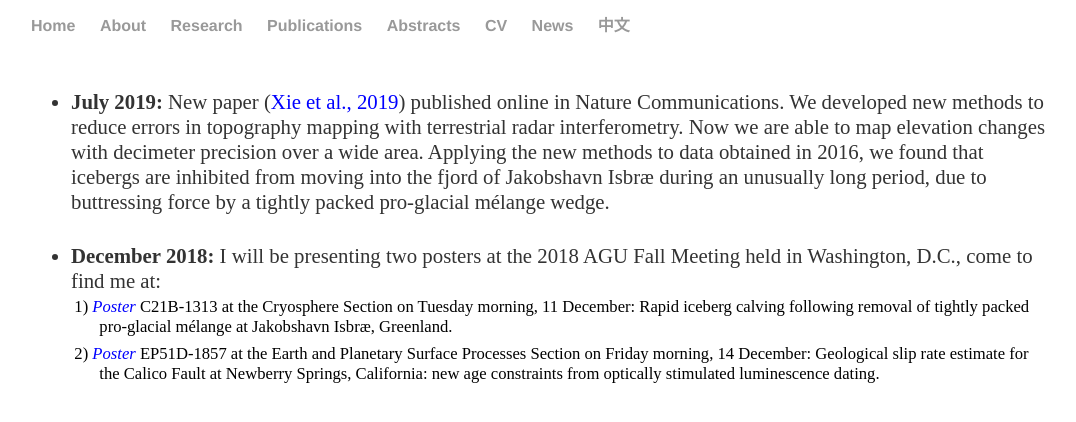
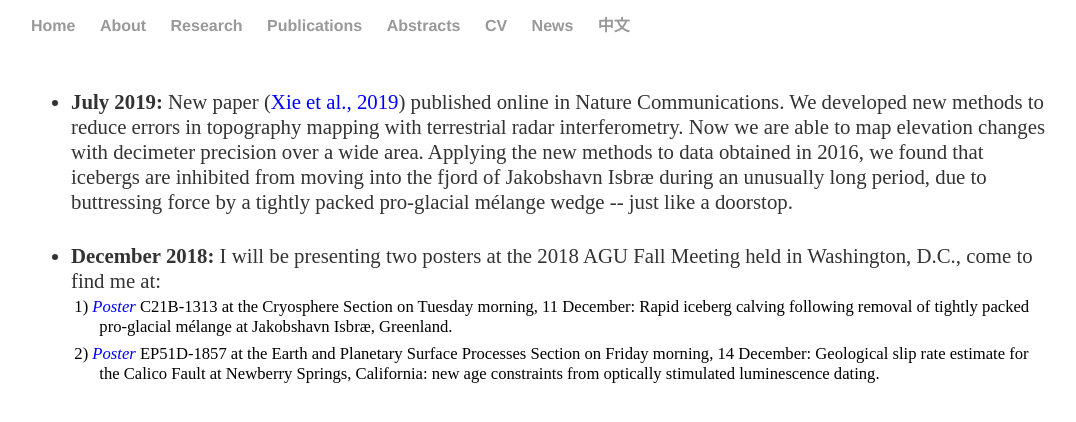
Before and after one commit to suruixie/suruixie.github.io, a Jekyll site: the page built from news/index.html, in a window 1280 px wide. Shown: the top 422 px of the page, without its empty margins (97-1173 px from the left). Built offline with Jekyll 4.4.1, drawn with Linux system fonts in a browser that asks for light colours.

Commit message:
Update index.html

```diff
--- a/news/index.html
+++ b/news/index.html
@@ -8,7 +8,7 @@
 	<li style="line-height:120%; font-size:1.0em;"><strong>July 2019:</strong> New paper (<a href="https://doi.org/10.1038/s41467-019-10908-4" style="color:#0000FF;">Xie et al., 2019</a>) published online in Nature Communications.
 		    We developed new methods to reduce errors in topography mapping with terrestrial radar interferometry.
 		    Now we are able to map elevation changes with decimeter precision over a wide area.
-		    Applying the new methods to data obtained in 2016, we found that icebergs are inhibited from moving into the fjord of Jakobshavn Isbræ during an unusually long period, due to buttressing force by a tightly packed pro-glacial mélange wedge.
+		    Applying the new methods to data obtained in 2016, we found that icebergs are inhibited from moving into the fjord of Jakobshavn Isbræ during an unusually long period, due to buttressing force by a tightly packed pro-glacial mélange wedge -- just like a doorstop.
 		</p>
 	        <br style="line-height:1.5em">
 	<li style="line-height:120%; font-size:1.0em;"><strong>December 2018:</strong> I will be presenting two posters at the 2018 AGU Fall Meeting held in Washington, D.C., come to find me at:
```
